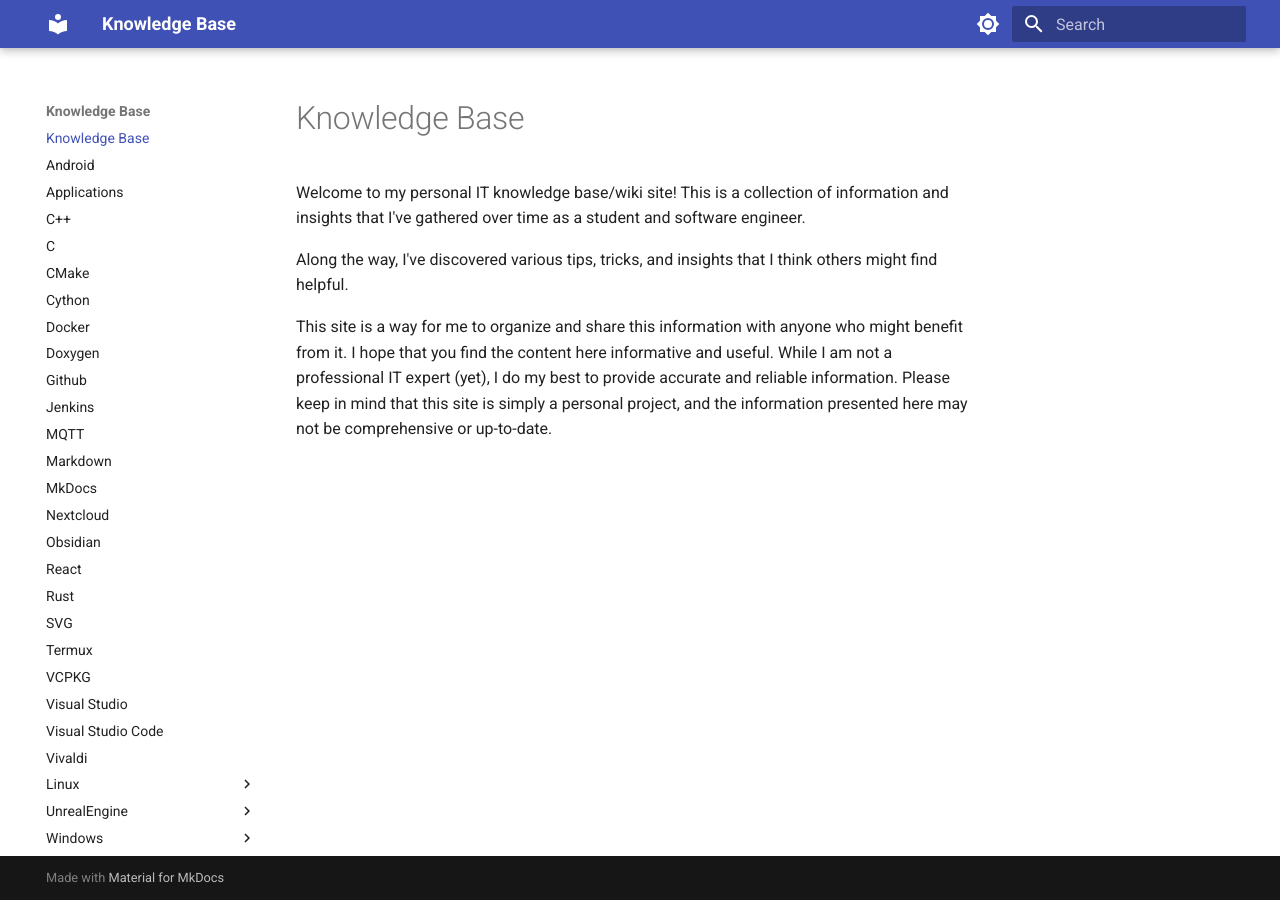
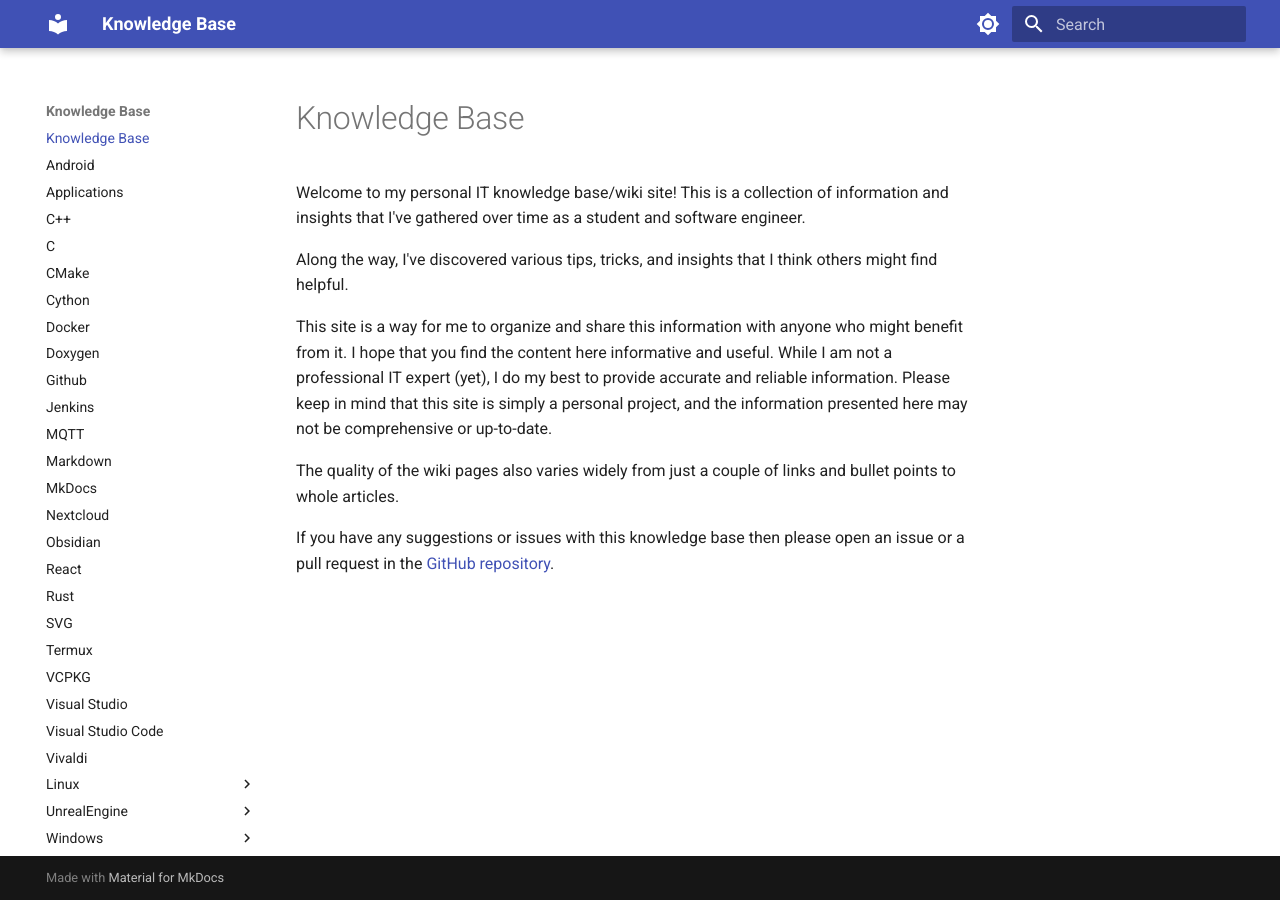
Before and after one commit to romanroth/KnowledgeBase, an MkDocs documentation site: the page built from Docs/index.md, in a window 1280 px wide. Built offline with MkDocs 1.6.1 and Material for MkDocs 9.7.7, drawn with Linux system fonts in a browser that asks for light colours.

Commit message:
Improved index page.

```diff
--- a/Docs/index.md
+++ b/Docs/index.md
@@ -5,3 +5,7 @@ Welcome to my personal IT knowledge base/wiki site! This is a collection of info
 Along the way, I've discovered various tips, tricks, and insights that I think others might find helpful.
 
 This site is a way for me to organize and share this information with anyone who might benefit from it. I hope that you find the content here informative and useful. While I am not a professional IT expert (yet), I do my best to provide accurate and reliable information. Please keep in mind that this site is simply a personal project, and the information presented here may not be comprehensive or up-to-date.
+
+The quality of the wiki pages also varies widely from just a couple of links and bullet points to whole articles.
+
+If you have any suggestions or issues with this knowledge base then please open an issue or a pull request in the [GitHub repository](https://github.com/romanroth/KnowledgeBase).
```
Also changed, not shown: Docs/Github.md (+1 -0 lines).
